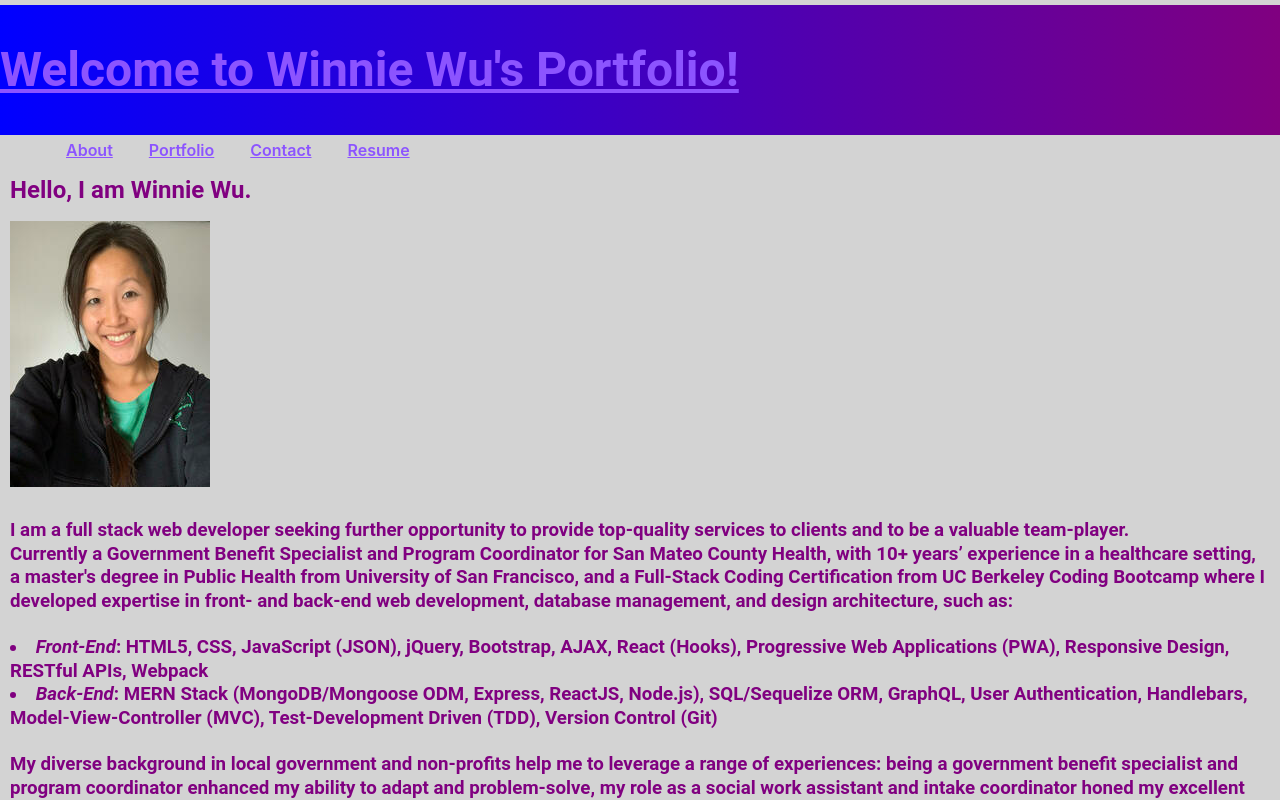
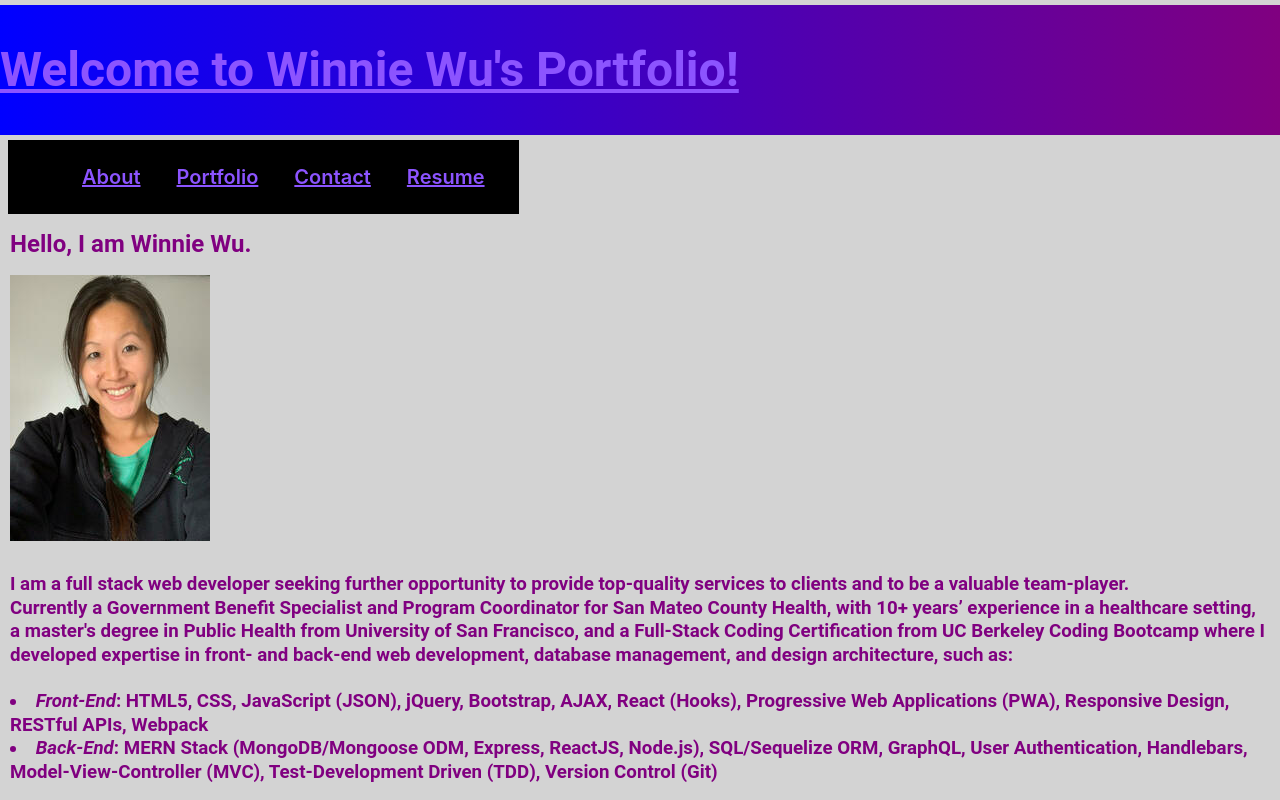
Before and after one commit to WinnieCWu/wwu-react-portfolio, a React (Create React App) app: page / in a window 1280 px wide. Shown: the top 800 px of the page. Built offline with nearby package versions, Linux system fonts and the light colour scheme.

Commit message:
updated navbar

```diff
--- a/src/components/Resume/index.js
+++ b/src/components/Resume/index.js
@@ -7,6 +7,7 @@ function Resume() {
             <h1>
                 <a href={resume} alt="downloadable resume">Resume</a>
             </h1>
+            <br></br>
             <h2> Front-End Proficiencies </h2>
             <ul>
                 <li>HTML5</li>
--- a/src/index.css
+++ b/src/index.css
@@ -18,6 +18,7 @@ body {
   color: purple;
   background-color:lightgrey;
   font-weight: bold;
+
 }
 
 
@@ -67,8 +68,20 @@ nav a:hover {
   text-decoration: none;
 }
 
+nav {
+  background-color: black;
+  width: 100%;
+  float: none;
+  position: sticky;
+  padding: 25px 16px;
+  text-decoration: none;
+  font-size: 20px;
+  display:inline-block;
+}
+
 nav  li {
   cursor: pointer;
+
 }
 
 #header {
```
